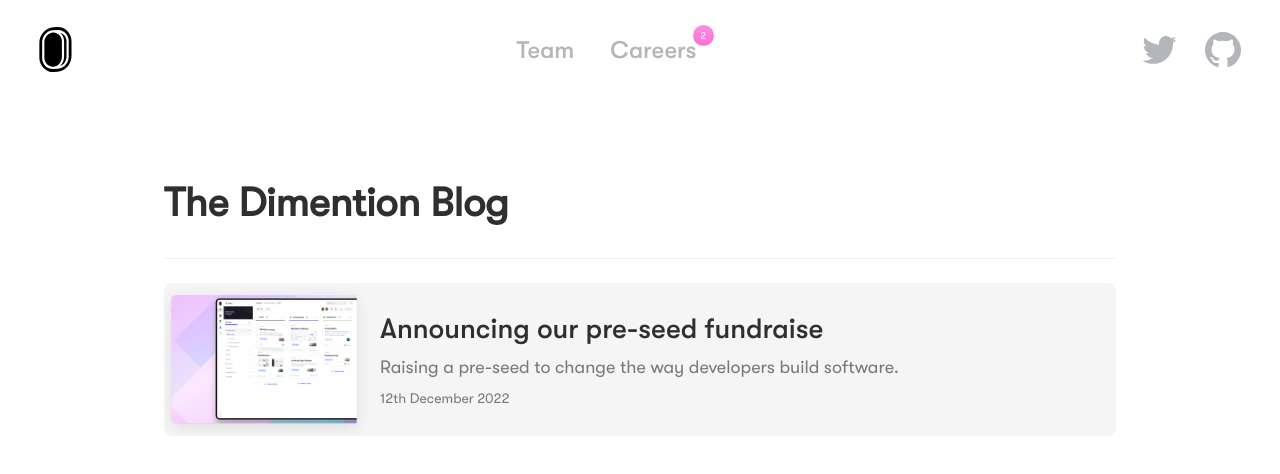
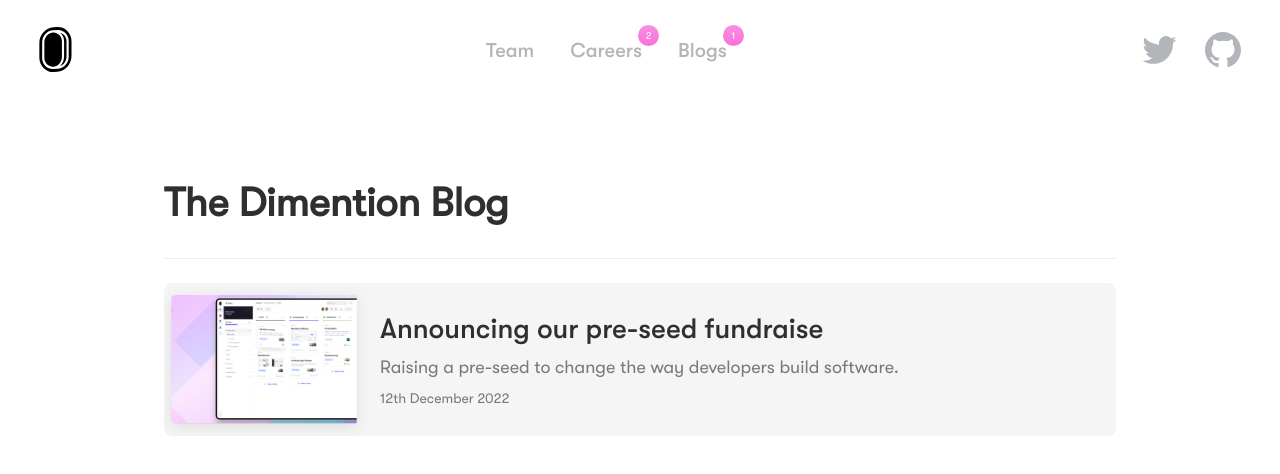
Before and after one commit to Krishna2323/dimension-blog, a Next.js app: page /routes in a window 1280 px wide. Shown: the top 474 px of the page. Built offline with nearby package versions, Linux system fonts and the light colour scheme.

Commit message:
Minor Changes.
Signed-off-by: Krishna2323 <belivethatkg@gmail.com>

```diff
--- a/components/Navbar/Navbar.module.scss
+++ b/components/Navbar/Navbar.module.scss
@@ -21,7 +21,7 @@
 
             & a {
                 text-decoration: none;
-                font-size: 2.4rem;
+                font-size: 2rem;
                 color: #B5B5B5;
                 line-height: 2.7rem;
                 transition: all .2s;
--- a/components/Navbar/Navbar.tsx
+++ b/components/Navbar/Navbar.tsx
@@ -13,11 +13,15 @@
       <Image width={33} height={46} src={dimentionLogo} alt="dimension logo" />
       <ul className={classes.navbar__links}>
         <li>
-          <Link href="#">Team</Link>
+          <Link href="/">Team</Link>
         </li>
         <li>
-          <Link href="#">Careers</Link>
+          <Link href="/">Careers</Link>
           <span className="badge">2</span>
+        </li>
+        <li>
+          <Link href="/routes">Blogs</Link>
+          <span className="badge">1</span>
         </li>
       </ul>
       <div className={classes.navbar__cta}>
--- a/pages/index.tsx
+++ b/pages/index.tsx
@@ -17,7 +17,7 @@
   return (
     <>
       <Head>
-        <title>Create Next App</title>
+        <title>Dimension</title>
         <meta name="description" content="Generated by create next app" />
         <meta name="viewport" content="width=device-width, initial-scale=1" />
         <link rel="icon" href="/favicon.ico" />
--- a/pages/routes/index.tsx
+++ b/pages/routes/index.tsx
@@ -1,8 +1,19 @@
+import Head from "next/head";
 import React from "react";
 import Blogs from "../../components/Blogs/Blogs";
 
 const index = () => {
-  return <Blogs />;
+  return (
+    <>
+      <Head>
+        <title>Blogs</title>
+        <meta name="description" content="Generated by create next app" />
+        <meta name="viewport" content="width=device-width, initial-scale=1" />
+        <link rel="icon" href="/favicon.ico" />
+      </Head>{" "}
+      <Blogs />
+    </>
+  );
 };
 
 export default index;
```
